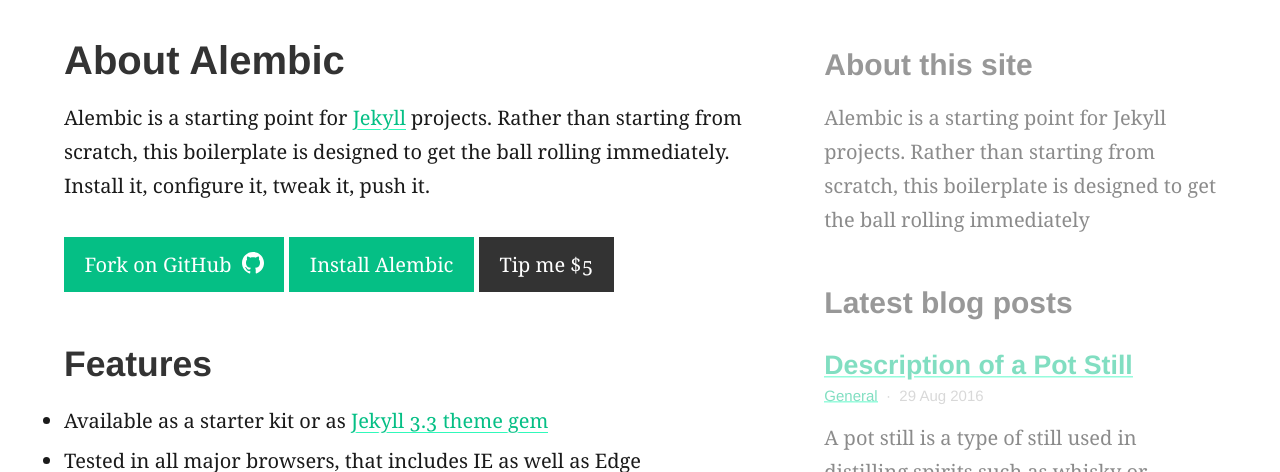
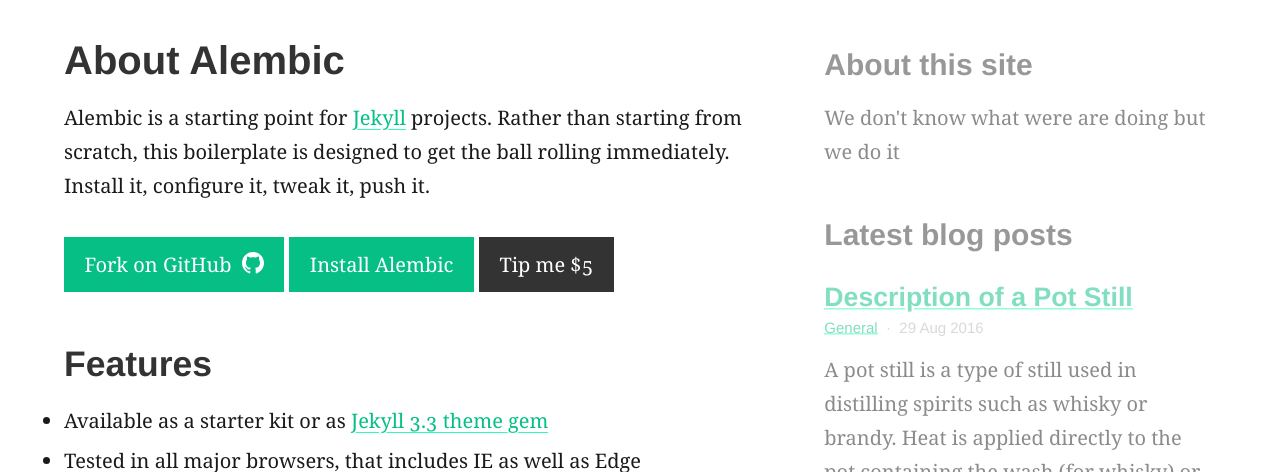
Before and after one commit to GG1991/nfpe, a Jekyll site: the page built from index.md, in a window 1280 px wide and 900 px high, cut to the strip 428-900 px from the top of the window. Built offline with Jekyll 4.4.1, drawn with Linux system fonts in a browser that asks for light colours.

```diff
--- a/_config.yml
+++ b/_config.yml
@@ -79,8 +79,8 @@ defaults:
 encoding: utf-8 # Make sure the encoding is right
 title: "Simulation de mierda" # Site name or title, also used in jekyll-seo-tag
 logo: "/assets/placeholder-logo.svg" # Site logo, also used in jekyll-seo-tag
-description: "Alembic is a starting point for Jekyll projects. Rather than starting from scratch, this boilerplate is designed to get the ball rolling immediately" # Site description and default description, also used in jekyll-seo-tag
-url: "https://alembic.darn.es" # Site url, also used in jekyll-seo-tag
+description: "We don't know what were are doing but we do it "
+url: "https://bsc.elisya.org" # Site url, also used in jekyll-seo-tag
 repo: "https://github.com/daviddarnes/alembic"
 email: "me@daviddarnes.com"
 disqus: "alembic-1"
```
